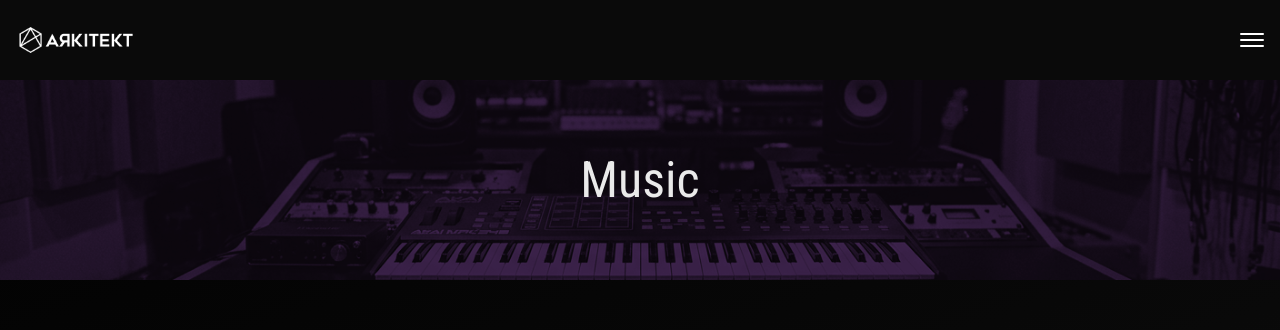
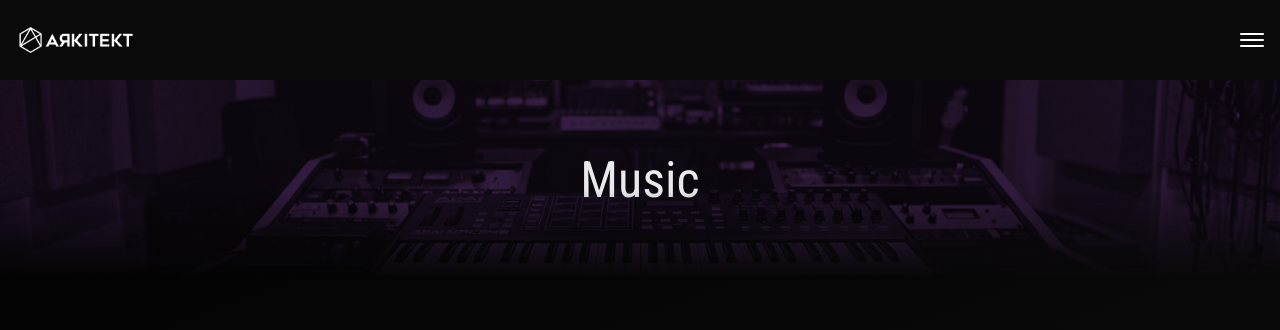
Before and after one commit to Stef-Lev/arkitekt-website, a Next.js app: page /music in a window 1280 px wide. Shown: the top 330 px of the page. Built offline with nearby package versions, Linux system fonts and the light colour scheme.

Commit message:
add fade to title header

```diff
--- a/src/components/title-header/title-header.module.css
+++ b/src/components/title-header/title-header.module.css
@@ -3,6 +3,8 @@
   inline-size: 100%;
   block-size: 200px;
   background-color: var(--black);
+  -webkit-mask-image: linear-gradient(to bottom, #000 55%, transparent 100%);
+  mask-image: linear-gradient(to bottom, #000 55%, transparent 100%);
 
   @media (--md) {
     block-size: 300px;
```
